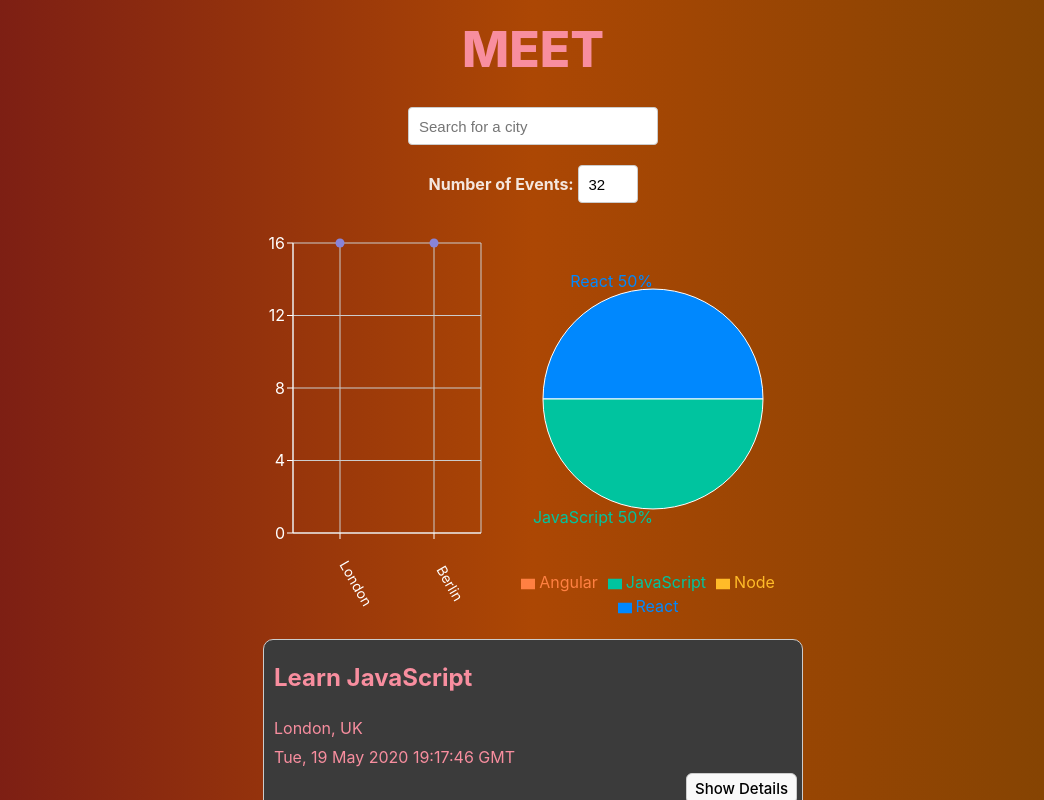
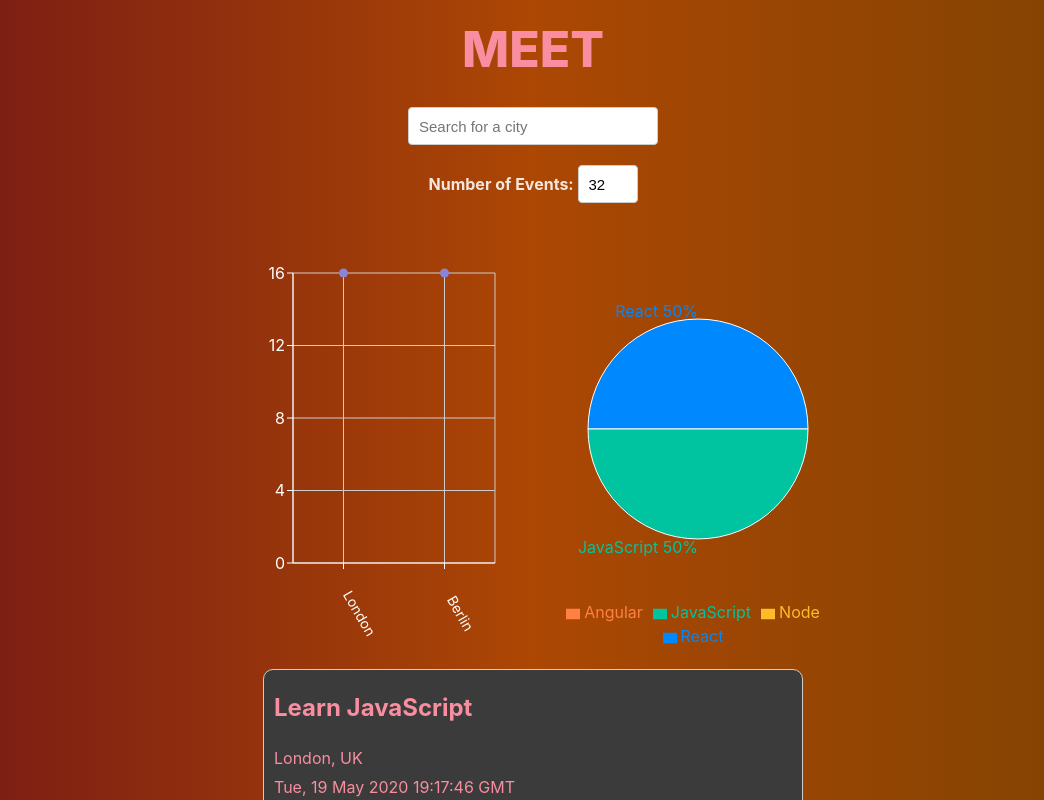
Before and after one commit to tonymcaron/meet, a React (Vite) app: page / in a window 1280 px wide. Shown: the top 800 px of the page, without its empty margins (107-1151 px from the left). Built offline with nearby package versions, Linux system fonts and the light colour scheme; what atatus-spa would draw is missing.

Commit message:
Updates for pie chart display

```diff
--- a/src/App.css
+++ b/src/App.css
@@ -145,6 +145,16 @@ label {
 .charts-container {
   display: grid;
   grid-template-columns: 1fr 1fr;
+  /* Below is added for potential fix */
+  gap: 30px;
+  width: 100%;
+  margin-top: 30px;
+}
+
+/* Below is added for potential fix */
+.chart-wrapper {
+  width: 100%;
+  min-width: 0;
 }
 
 @media (max-width: 576px) {
--- a/src/App.jsx
+++ b/src/App.jsx
@@ -55,11 +55,17 @@ const App = () => {
         setErrorAlert={setErrorAlert}
       />
       <div className="charts-container">
-        <CityEventsChart
-          allLocations={allLocations}
-          events={events}
-        />
-        <EventGenresChart events={events} />
+        {/* Div added for potential fix */}
+        <div className="chart-wrapper">
+          <CityEventsChart
+            allLocations={allLocations}
+            events={events}
+          />
+        </div>
+        {/* Div added for potential fix */}
+        <div className="chart-wrapper">
+          <EventGenresChart events={events} />
+        </div>
       </div>
       <EventList events={events} />
     </div>
```
Also changed, not shown: setupTests.js (+2 -2 lines), 1 other file (tests, documents, lock files or other folders).
